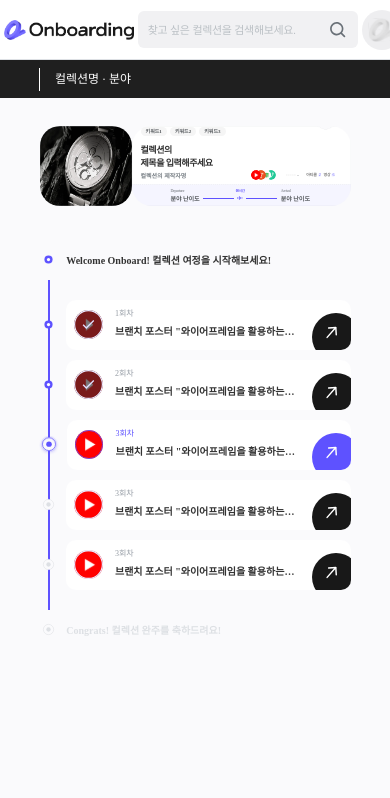
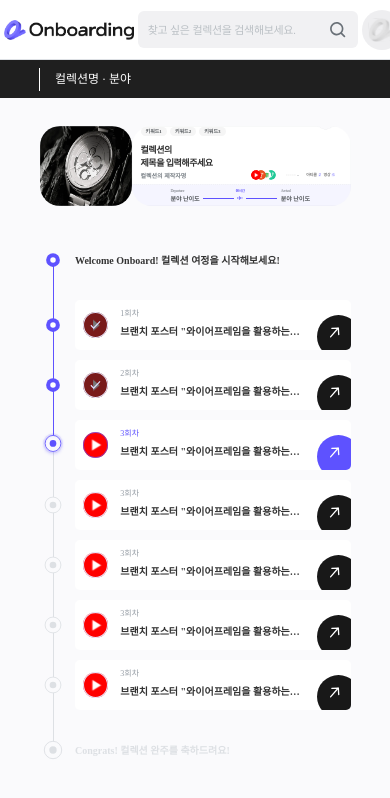
Before and after one commit to TeamLearningFlow/LearningFlow-FE, a Next.js app: page /collection in a window 390 px wide. Shown: the top 798 px of the page. Built offline with nearby package versions, Linux system fonts and the light colour scheme.

Commit message:
style: 컬렉션 페이지 컴포넌트 반응형 전체 수정 #42

```diff
--- a/src/components/collection/classIndex.tsx
+++ b/src/components/collection/classIndex.tsx
@@ -76,7 +76,7 @@ const RadioWrapper = styled.div`
 
   @media (max-width: 560px) {
     min-height: 40px;
-    width: 20px;
+    width: 30px;
   }
 `;
 
@@ -87,13 +87,13 @@ const IndexIcon = styled.div`
   position: relative;
 
   @media (max-width: 850px) {
-    width: 25px;
-    height: 25px;
+    width: 32px;
+    height: 32px;
   }
 
   @media (max-width: 560px) {
-    width: 13px;
-    height: 13px;
+    width: 22px;
+    height: 22px;
   }
 `;
 
@@ -127,6 +127,15 @@ const ButtonWrapper = styled.div`
     top: 37px;
     right: -17px;
   }
+
+  @media (max-width: 370px) {
+    width: 50px;
+    height: 50px;
+    min-width: 40px;
+    min-height: 40px;
+    top: 38px;
+    right: -12px;
+  }
 `;
 
 const IndexWrapper = styled.div`
@@ -154,6 +163,9 @@ const IndexWrapper = styled.div`
       @media (max-width: 560px) {
         transform: translate(-4px, -30px);
       }
+      @media (max-width: 370px) {
+        transform: translate(-6px, -30px);
+      }
     }
   }
 
@@ -163,6 +175,11 @@ const IndexWrapper = styled.div`
 
   @media (max-width: 560px) {
     height: 50px;
+    border-radius: 5px;
+  }
+
+  @media (max-width: 370px) {
+    height: 45px;
   }
 `;
 
@@ -240,6 +257,10 @@ const IndexContainer = styled.div`
   @media (max-width: 560px) {
     margin-left: 12px;
   }
+
+  @media (max-width: 370px) {
+    margin-left: 9px;
+  }
 `;
 
 const OrderBox = styled.div`
@@ -256,6 +277,11 @@ const OrderBox = styled.div`
   @media (max-width: 560px) {
     font-size: 8px;
     margin-bottom: 5px;
+  }
+
+  @media (max-width: 370px) {
+    font-size: 7px;
+    margin-bottom: 4px;
   }
 `;
 
@@ -284,6 +310,15 @@ const TitleBox = styled.div`
     overflow: hidden;
     text-overflow: ellipsis;
     max-width: 180px;
+  }
+
+  @media (max-width: 370px) {
+    font-size: 9px;
+    margin-bottom: 5px;
+    white-space: nowrap;
+    overflow: hidden;
+    text-overflow: ellipsis;
+    max-width: 170px;
   }
 `;
 
--- a/src/components/collection/collectionList.tsx
+++ b/src/components/collection/collectionList.tsx
@@ -25,6 +25,15 @@ const LineWrapper = styled.div`
   top: 50px;
   height: calc(100% - 220px);
 
+  @media (max-width: 850px) {
+    top: 45px;
+    height: calc(100% - 210px);
+  }
+
+  @media (max-width: 560px) {
+    top: 30px;
+    height: calc(100% - 180px);
+  }
 `;
 
 const ListWrapper = styled.div`
@@ -44,7 +53,7 @@ const CollectionList: React.FC = () => {
   return (
     <CollectionListWrapper>
       <LineWrapper>
-        <IndexLine />
+      <IndexLine />
       </LineWrapper>
       <ListWrapper>
         <StartIndex />
@@ -55,6 +64,8 @@ const CollectionList: React.FC = () => {
           <NowPlaying />
           <NextClassIndex />
           <NextClassIndex />
+          <NextClassIndex />
+          <NextClassIndex />
         </ListContainer>
         <EndIndex />
       </ListWrapper>
--- a/src/components/collection/indexLine.tsx
+++ b/src/components/collection/indexLine.tsx
@@ -1,4 +1,4 @@
-import React from 'react';
+import React,{ useState, useEffect } from 'react';
 import styled from 'styled-components';
 
 
@@ -11,12 +11,13 @@ const ContentWrapper = styled.div`
   align-items: center;
 
   @media (max-width: 850px) {
+    width: 56px;
     min-height: 70px;
   }
 
   @media (max-width: 560px) {
     min-height: 40px;
-    width: 20px;
+    width: 28px;
   }
 `;
 
@@ -26,6 +27,14 @@ const LineWrapper = styled.div`
   background-color: rgba(221, 224, 228, 1);
   width: 2px;
   height: 100%;
+
+  @media (max-width: 850px) {
+    width: 1.4x;
+  }
+
+  @media (max-width: 560px) {
+    width: 1px;
+  }
 `;
 
 const ActiveWrapper = styled.div<{ height: number }>`
@@ -34,16 +43,44 @@ const ActiveWrapper = styled.div<{ height: number }>`
   background-color: rgba(94, 82, 255, 1);
   width: 2px;
   height: ${(props) => props.height}px;
+
+  @media (max-width: 850px) {
+    width: 1.4px;
+  }
+
+  @media (max-width: 560px) {
+    width: 1px;
+  }
 `;
 
 
 
 const IndexLine: React.FC = () => {
-  const lessonRound = 4; // 현재 강의 회차
+  const classRound = 3; // 현재 강의 회차
+  const [activeHeight, setActiveHeight] = useState(120 * classRound);
+
+
+  useEffect(() => {
+    const updateHeight = () => {
+      let baseHeight = 120; // 기본 높이
+      if (window.innerWidth <= 560) {
+        baseHeight = 60; // 작은 화면에서는 높이를 줄이기
+      } else if (window.innerWidth <= 850) {
+        baseHeight = 100; // 중간 크기 화면
+      }
+      setActiveHeight(baseHeight * classRound);
+    };
+
+    updateHeight(); // 초기 설정
+    window.addEventListener('resize', updateHeight); // 화면 크기 변경 감지
+
+    return () => window.removeEventListener('resize', updateHeight); // 클린업
+  }, [classRound]);
+
   return (
     <ContentWrapper>
       <LineWrapper>
-        <ActiveWrapper height={120 * lessonRound}>
+        <ActiveWrapper height={activeHeight}>
         </ActiveWrapper>
       </LineWrapper>
     </ContentWrapper>
--- a/src/components/collection/nextClassIndex.tsx
+++ b/src/components/collection/nextClassIndex.tsx
@@ -38,7 +38,7 @@ const RadioWrapper = styled.div`
 
   @media (max-width: 560px) {
     min-height: 40px;
-    width: 20px;
+    width: 30px;
   }
 `;
 
@@ -49,13 +49,13 @@ const IndexIcon = styled.div`
   position: relative;
 
   @media (max-width: 850px) {
-    width: 25px;
-    height: 25px;
+    width: 30px;
+    height: 30px;
   }
 
   @media (max-width: 560px) {
-    width: 13px;
-    height: 13px;
+    width: 20px;
+    height: 20px;
   }
 `;
 
@@ -89,6 +89,15 @@ const ButtonWrapper = styled.div`
     top: 37px;
     right: -17px;
   }
+
+  @media (max-width: 370px) {
+    width: 50px;
+    height: 50px;
+    min-width: 40px;
+    min-height: 40px;
+    top: 38px;
+    right: -12px;
+  }
 `;
 
 const IndexWrapper = styled.div`
@@ -113,9 +122,11 @@ const IndexWrapper = styled.div`
       @media (max-width: 850px) {
         transform: translate(-7px, -50px);
       }
-
       @media (max-width: 560px) {
         transform: translate(-4px, -30px);
+      }
+      @media (max-width: 370px) {
+        transform: translate(-6px, -30px);
       }
     }
   }
@@ -126,6 +137,11 @@ const IndexWrapper = styled.div`
 
   @media (max-width: 560px) {
     height: 50px;
+    border-radius: 5px;
+  }
+
+  @media (max-width: 370px) {
+    height: 45px;
   }
 `;
 
@@ -161,6 +177,10 @@ const IndexContainer = styled.div`
   @media (max-width: 560px) {
     margin-left: 12px;
   }
+
+  @media (max-width: 370px) {
+    margin-left: 9px;
+  }
 `;
 
 const OrderBox = styled.div`
@@ -177,6 +197,11 @@ const OrderBox = styled.div`
   @media (max-width: 560px) {
     font-size: 8px;
     margin-bottom: 5px;
+  }
+
+  @media (max-width: 370px) {
+    font-size: 7px;
+    margin-bottom: 4px;
   }
 `;
 
@@ -205,6 +230,15 @@ const TitleBox = styled.div`
     overflow: hidden;
     text-overflow: ellipsis;
     max-width: 180px;
+  }
+
+  @media (max-width: 370px) {
+    font-size: 9px;
+    margin-bottom: 5px;
+    white-space: nowrap;
+    overflow: hidden;
+    text-overflow: ellipsis;
+    max-width: 170px;
   }
 `;
 
--- a/src/components/collection/nowPlaying.tsx
+++ b/src/components/collection/nowPlaying.tsx
@@ -34,8 +34,8 @@ const IndexIcon = styled.div`
   position: relative;
 
   @media (max-width: 850px) {
-    width: 44px;
-    height: 44px;
+    width: 37px;
+    height: 37px;
   }
 
   @media (max-width: 560px) {
@@ -58,7 +58,7 @@ const RadioWrapper = styled.div`
 
   @media (max-width: 560px) {
     min-height: 40px;
-    width: 20px;
+    width: 30px;
   }
 `;
 
@@ -92,6 +92,15 @@ const ButtonWrapper = styled.div`
     top: 37px;
     right: -17px;
   }
+
+  @media (max-width: 370px) {
+    width: 50px;
+    height: 50px;
+    min-width: 40px;
+    min-height: 40px;
+    top: 38px;
+    right: -12px;
+  }
 `;
 
 const OrderBox = styled.div`
@@ -109,6 +118,11 @@ const OrderBox = styled.div`
     font-size: 8px;
     margin-bottom: 5px;
   }
+
+  @media (max-width: 370px) {
+    font-size: 7px;
+    margin-bottom: 4px;
+  }
 `;
 
 const IndexContainer = styled.div`
@@ -119,6 +133,10 @@ const IndexContainer = styled.div`
 
   @media (max-width: 560px) {
     margin-left: 12px;
+  }
+
+  @media (max-width: 370px) {
+    margin-left: 9px;
   }
 `;
 
@@ -170,6 +188,9 @@ const IndexWrapper = styled.div`
       @media (max-width: 560px) {
         transform: translate(-4px, -30px);
       }
+      @media (max-width: 370px) {
+        transform: translate(-6px, -30px);
+      }
     }
 
     & ${IndexContainer} ${OrderBox} {
@@ -183,6 +204,11 @@ const IndexWrapper = styled.div`
 
   @media (max-width: 560px) {
     height: 50px;
+    border-radius: 5px;
+  }
+
+  @media (max-width: 370px) {
+    height: 45px;
   }
 `;
 
@@ -211,6 +237,15 @@ const TitleBox = styled.div`
     overflow: hidden;
     text-overflow: ellipsis;
     max-width: 180px;
+  }
+
+  @media (max-width: 370px) {
+    font-size: 9px;
+    margin-bottom: 5px;
+    white-space: nowrap;
+    overflow: hidden;
+    text-overflow: ellipsis;
+    max-width: 170px;
   }
 `;
 
```
